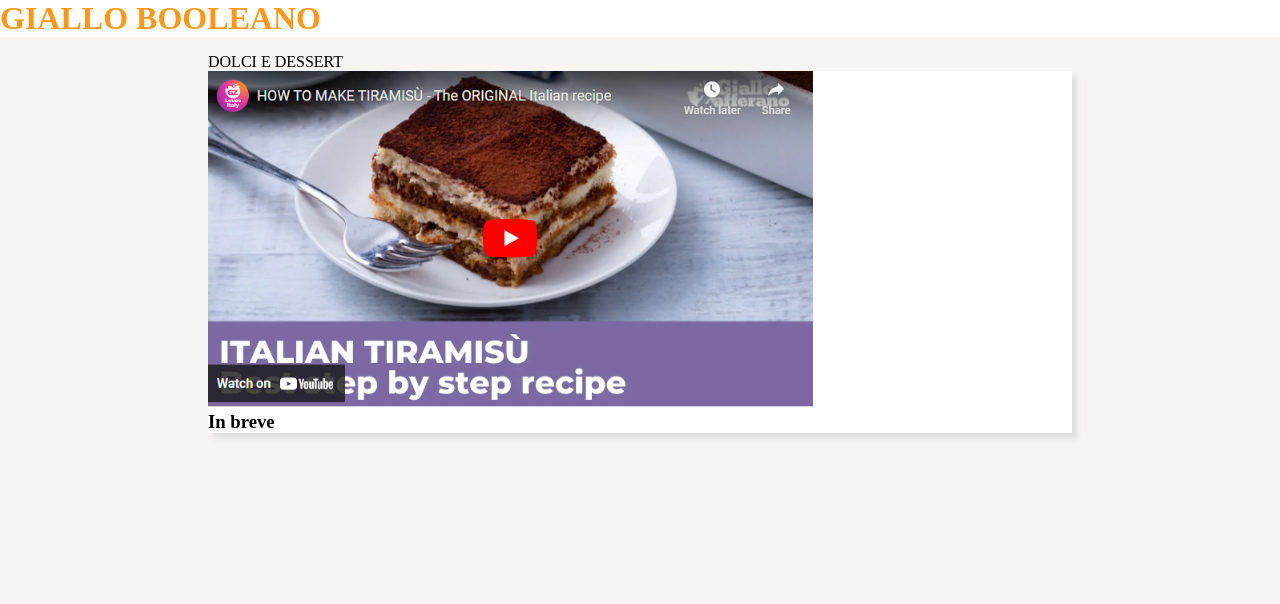
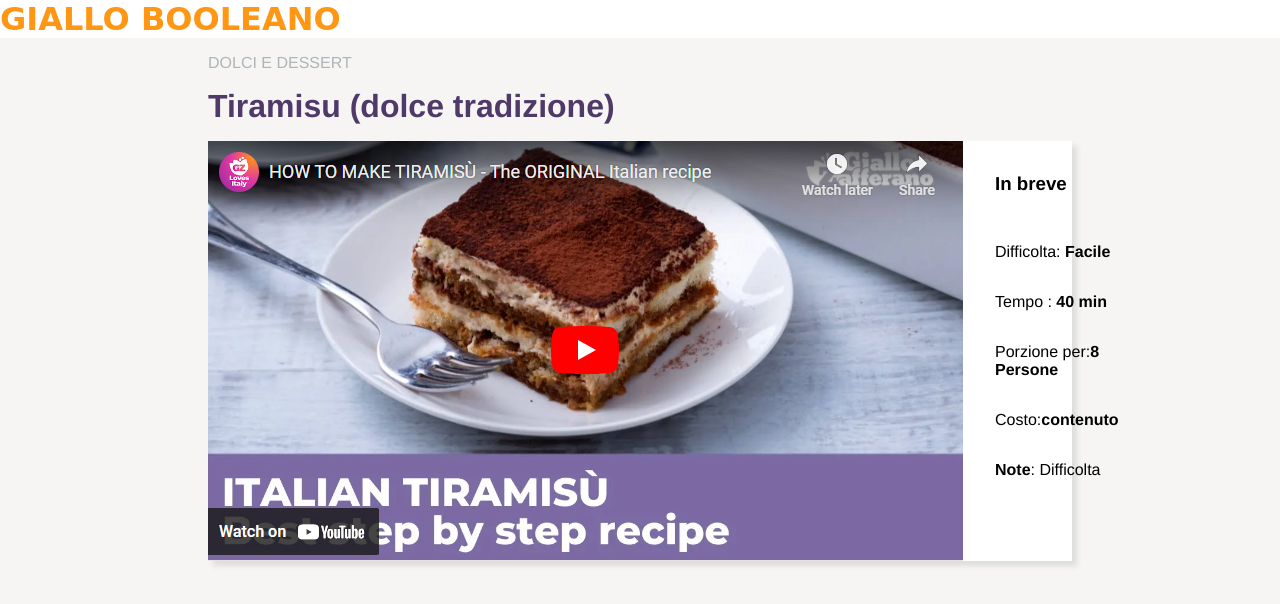
Before and after one commit to FabioMorrone/htmlcss-responsive-layout, a plain HTML site: page index.html in a window 1280 px wide. Drawn offline with Linux system fonts and the light colour scheme.

Commit message:
add ingredients

```diff
--- a/css/style.css
+++ b/css/style.css
@@ -18,6 +18,7 @@
 
 body{
     background-color: var(--booleano-back);
+    font-family: Montserrat, 'Helvetica Neue', sans-serif;
 }
 
 
@@ -34,6 +35,7 @@ header{
     h1{
         color: #ff9614;
         size: 42px;
+        font-family:'Nerko One', cursive;
     }
 }
 
@@ -43,9 +45,48 @@ header{
     height: 70%;
     background-color: white;
     box-shadow: 5px 5px 5px #dedede;
+    display: flex;
+
 
 }
 
 main{
+h1{
+    color: var(--booleano-title);
+    padding: 1rem 0rem;
+}
+p{
+    color: var(--booleano-light-dark);
+}
+}
+
+.ingredients{
+    h3{
+        padding: 2rem;
+    }
+    li{
+        list-style: none;
+        padding: 1rem 2rem;
+    }
+}
+
+
+
+
+@media screen and (max-width: 991px){
+
+.card{
+    flex-direction: column;
+}
+
 
 }
+
+
+
+
+
+
+@media screen and (max-width: 767px){
+
+}
--- a/index.html
+++ b/index.html
@@ -1,5 +1,6 @@
 <!DOCTYPE html>
 <html lang="en">
+
 <head>
     <meta charset="UTF-8">
     <meta name="viewport" content="width=device-width, initial-scale=1.0">
@@ -23,14 +24,29 @@
 
     <main>
         <div class="container">
+
+
             <div>
                 <p>
                     DOLCI E DESSERT
                 </p>
+
+                <h1>Tiramisu (dolce tradizione)</h1>
             </div>
             <div class="card">
-                    <img width="70%" src="assets/img/image (10).png" alt="frame youtube">
+                <img class="youtube" src="assets/img/image (10).png" alt="frame youtube">
+                <div class="ingredients">
                     <h3>In breve</h3>
+                    <ul>
+                        <li>Difficolta: <strong>Facile</strong></li>
+                        <li>Tempo :<strong> 40 min</strong></li>
+                        <li>Porzione per:<strong>8 Persone</strong></li>
+                        <li>Costo:<strong>contenuto</strong></li>
+                        <li><strong>Note</strong>: Difficolta</li>
+                    </ul>
+
+
+                </div>
             </div>
 
 
@@ -46,4 +62,5 @@
 
 
 </body>
+
 </html>
```
Lines whose indentation alone changed are shown as unchanged.
